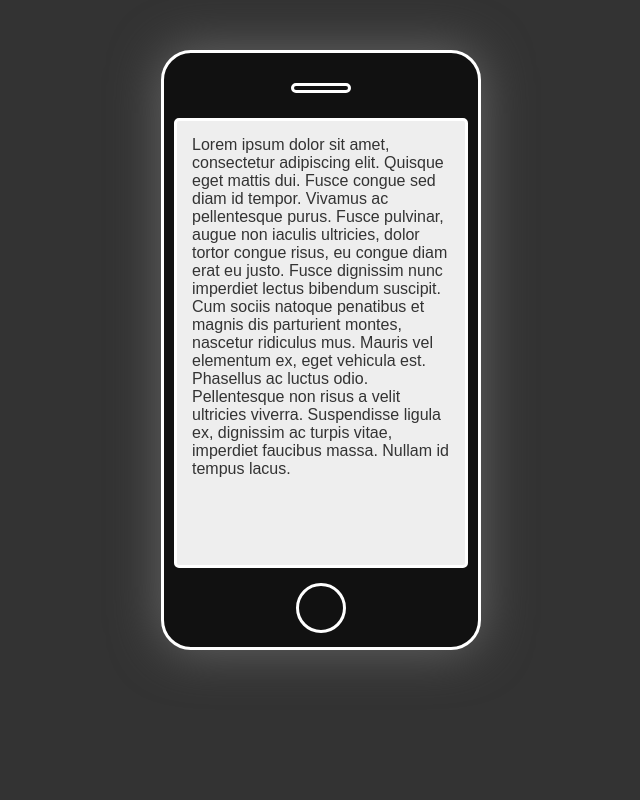
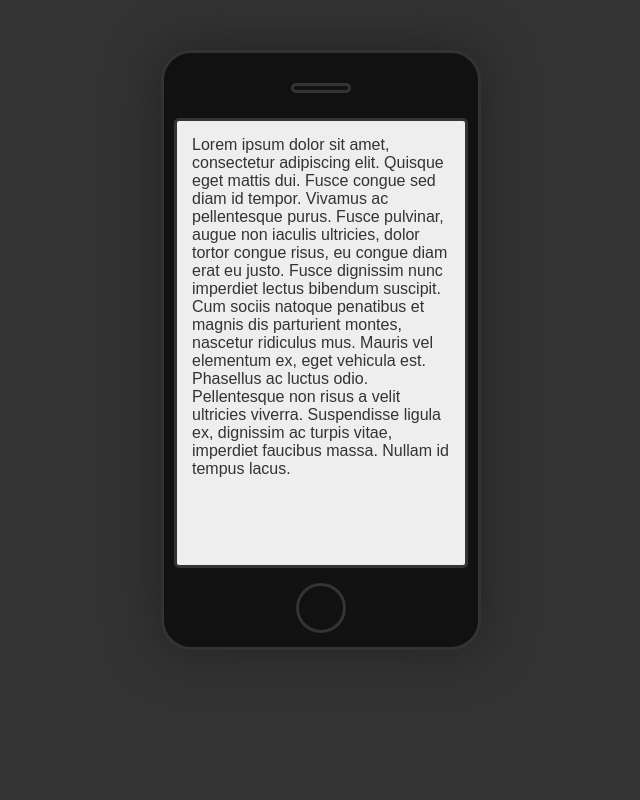
Before and after one commit to aidenfoxx/lite-scroll, a plain HTML site: page index.html in a window 1280 px wide. Shown: the whole page, without its empty margins (319-959 px from the left). Drawn offline with Linux system fonts and the light colour scheme.

Commit message:
Improved the way the demo looks

```diff
--- a/index.html
+++ b/index.html
@@ -2,6 +2,7 @@
 <html>
 <head>
 	<title>Lite Scroll</title>
+	<meta name="viewport" content="width=device-width, initial-scale=1">
 	<style>
 		body { margin: 0; padding: 0; background-color: #333333; }
 		body * { box-sizing: border-box; }
@@ -25,32 +26,31 @@
 			margin: 50px auto;
 			height: 600px;
 			width: 320px;
-			border: 3px solid #ffffff;
+			border: 3px solid #333333;
 			border-radius: 30px;
 			padding: 10px;
 			background-color: #111111;
-			box-shadow: 0 0 50px #666666;
+			box-shadow: 0 0 50px #222222;
 		}
 		#mobile .speaker {
 			width: 60px;
 			margin: 20px auto 25px;
-			border: 3px solid #ffffff;
+			border: 3px solid #333333;
 			padding: 2px;
 			border-radius: 10px;
 		}
 		#mobile .screen {
 			width: 100%;
 			height: 450px;
-			border: 3px solid #ffffff;
+			border: 3px solid #333333;
 			border-radius: 5px;
-			background-color: #ffffff;
 			overflow: hidden;
 		}
 		#mobile .home {
 			width: 50px;
 			height: 50px;
 			margin: 15px auto;
-			border: 3px solid #ffffff;
+			border: 3px solid #333333;
 			border-radius: 30px;
 		}
 	</style>
```
